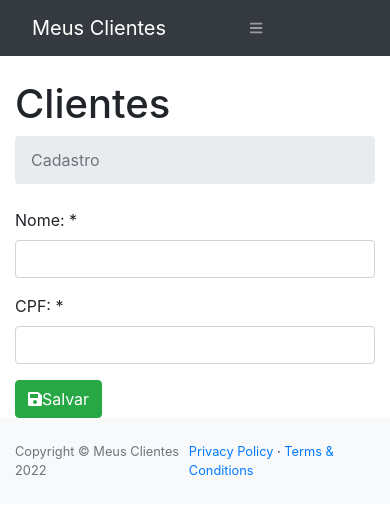
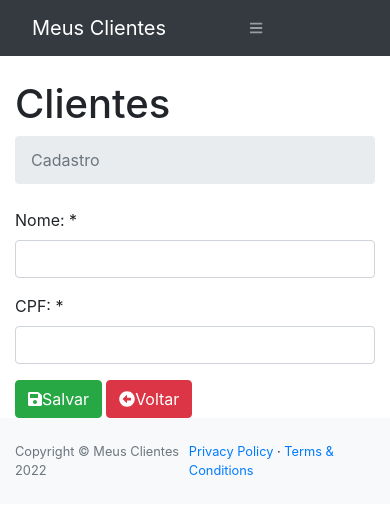
Before and after one commit to VictorDuart/Clients-App, an Angular app in the folder clients-app/: page /clients-form in a window 390 px wide. Shown: the top 514 px of the page. Built offline with nearby package versions, Linux system fonts and the light colour scheme.

Commit message:
Creating back button for clients cadastre page

```diff
--- a/clients-app/src/app/clients/clients-form/clients-form.component.html
+++ b/clients-app/src/app/clients/clients-form/clients-form.component.html
@@ -50,9 +50,12 @@
         </div>
 
         <div class="row">
-            <div class="col-md-2">
+            <div class="col-md-3">
                 <button type="submit" class="btn btn-success">
                     <i class="fa fa-save"></i>Salvar
+                </button>
+                <button type="button" class="btn btn-danger ml-1" (click)="backFilterPage()">
+                    <i class="fa fa-arrow-alt-circle-left"></i>Voltar
                 </button>
             </div>
         </div>
--- a/clients-app/src/app/clients/clients-form/clients-form.component.ts
+++ b/clients-app/src/app/clients/clients-form/clients-form.component.ts
@@ -1,4 +1,5 @@
 import { Component, OnInit } from '@angular/core';
+import { Router } from '@angular/router'
 
 import { Client } from '../clients';
 import { ClientsService } from '../../clients.service';
@@ -14,11 +15,19 @@
   success: boolean = false;
   errors: String[];
 
-  constructor( private service: ClientsService ) {
+  constructor(
+    private service: ClientsService,
+    private router: Router
+    ) {
     this.client = new Client();
   }
 
   ngOnInit(): void {
+  }
+
+
+  backFilterPage(){
+    this.router.navigate(['/list-clients'])
   }
 
   onSubmit(){
--- a/clients-app/src/app/clients/list-clients/list-clients.component.html
+++ b/clients-app/src/app/clients/list-clients/list-clients.component.html
@@ -5,7 +5,7 @@
 <div class="container">
     <div class="row">
         <div class="col-md-2">
-            <button class="btn btn-warning">
+            <button class="btn btn-warning" (click)='newCadastre()'>
                 <i class="fa fa-plus"></i>Novo
             </button>
         </div>
--- a/clients-app/src/app/clients/list-clients/list-clients.component.ts
+++ b/clients-app/src/app/clients/list-clients/list-clients.component.ts
@@ -1,4 +1,5 @@
 import { Component, OnInit } from '@angular/core';
+import { Router } from '@angular/router'
 import { ClientsService } from 'src/app/clients.service';
 import { Client } from '../clients';
 
@@ -11,9 +12,9 @@
 
   clients: Client[] = [];
 
-  constructor(private service: ClientsService) {
-
-   }
+  constructor(
+    private service: ClientsService,
+    private router: Router) { }
 
   ngOnInit(): void {
     this.service.getClients().subscribe( reponse => {
@@ -21,4 +22,7 @@
     });
   }
 
+  newCadastre(){
+    this.router.navigate(['/clients-form']);
+  }
 }
```
Also changed, not shown: 2 other files (tests, documents, lock files or other folders).
